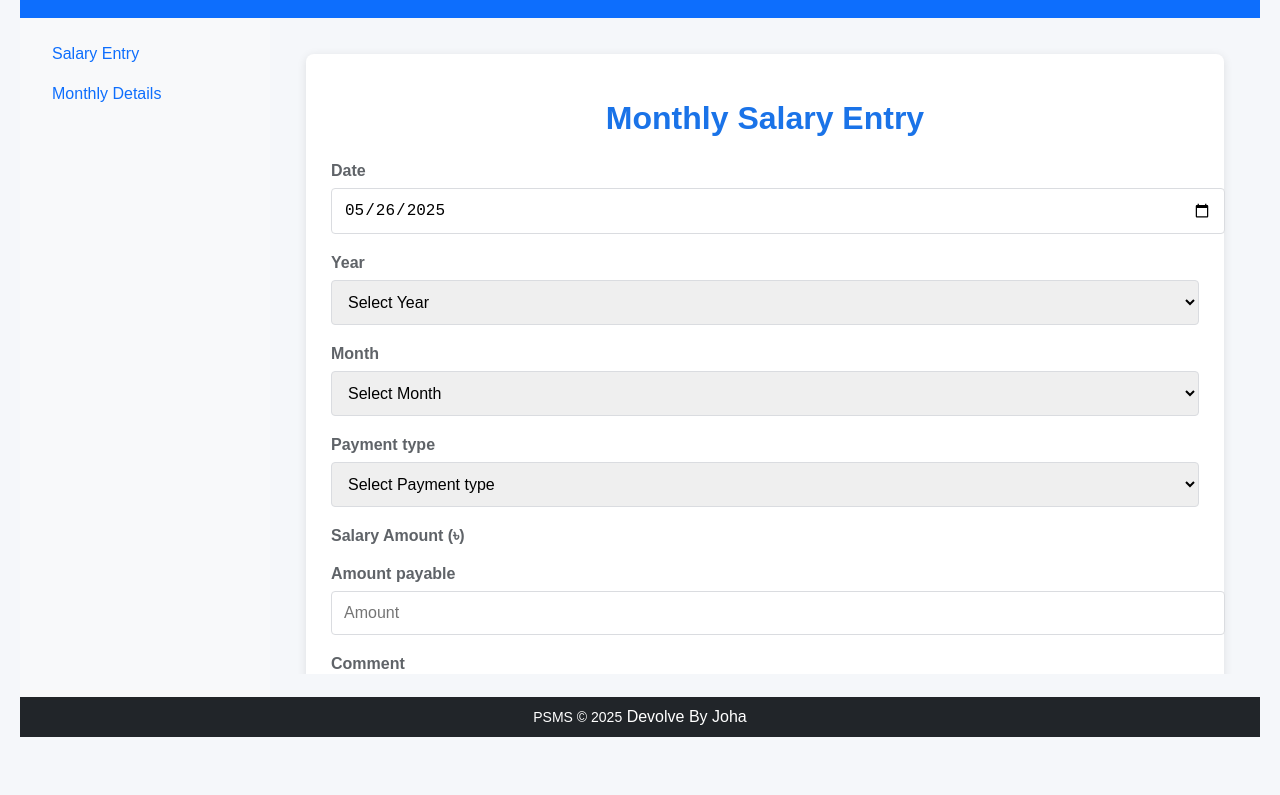
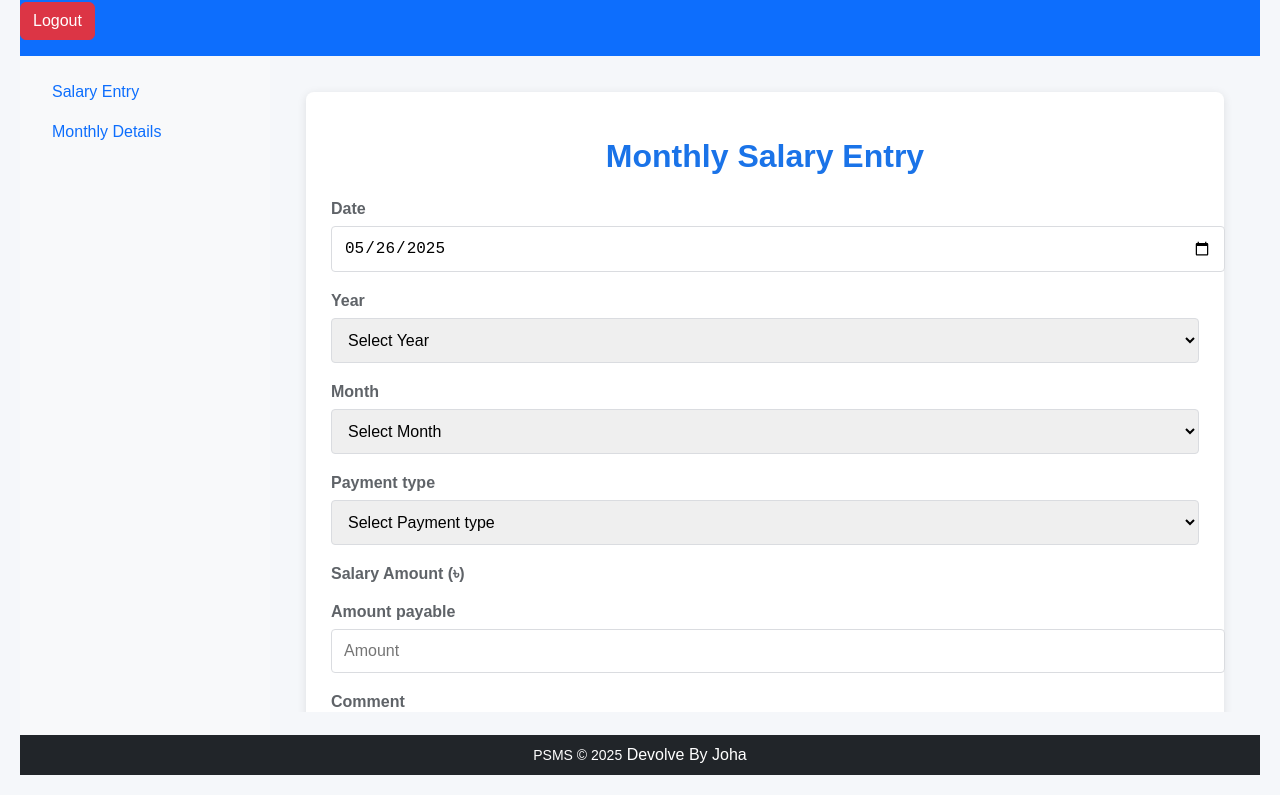
Before and after one commit to Joha1612/salary_records, a plain HTML site: page dashboard.html in a window 1280 px wide. Shown: the part 76-871 px from the top of the page. Before the commit the page ends 833 px from the top, so only its background shows below. Drawn offline with nearby package versions, Linux system fonts and the light colour scheme; no server answers.

Commit message:
logout button add

```diff
--- a/dashboard.html
+++ b/dashboard.html
@@ -11,6 +11,7 @@
     <header class="bg-primary text-white py-3 position-relative">
         <button class="btn btn-light sidebar-toggle-btn" onclick="toggleSidebar()">☰</button>
         <h3 class="text-center">PSMS</h3>
+        <button class="btn btn-danger logout-btn" onclick="logout()">Logout</button>
     </header>
     <div class="main">
         <nav class="sidebar" id="sidebar">
@@ -35,8 +36,15 @@
 
         function toggleSidebar() {
             const sidebar = document.getElementById('sidebar');
+            // 'collapsed' class manage kore sidebar show/hide korbe
             sidebar.classList.toggle('collapsed');
         }
+
+        // New logout function to redirect to the login page
+        function logout() {
+            window.location.href = 'index.html';
+        }
     </script>
+    <script src="https://cdn.jsdelivr.net/npm/bootstrap@5.3.0/dist/js/bootstrap.bundle.min.js"></script>
 </body>
 </html>
```
